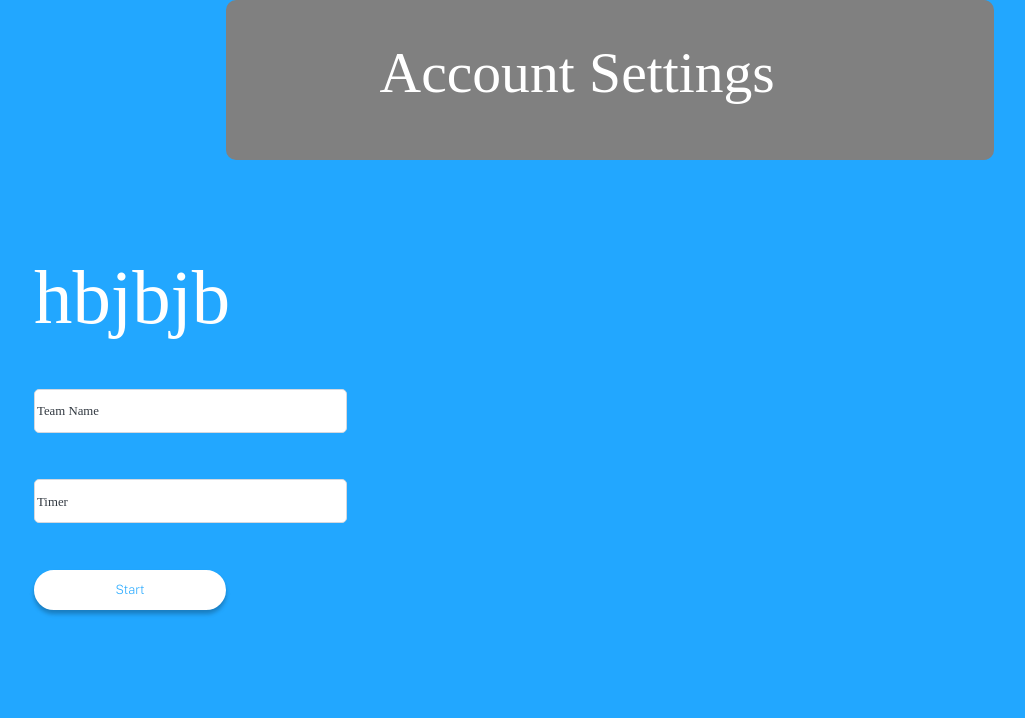
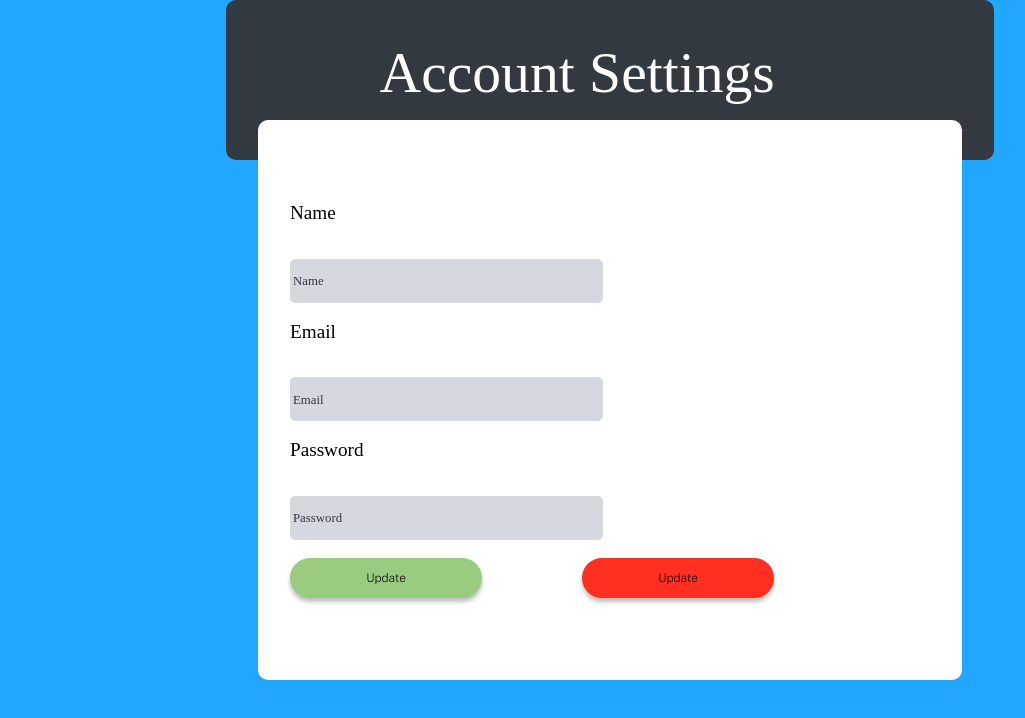
Before and after one commit to indexZ3ro/FIT4002, a React (Create React App) app in the folder client/: page /SettingsPage in a window 1280 px wide. Shown: the top 718 px of the page, without its empty margins (30-1055 px from the left). Built offline with nearby package versions, Linux system fonts and the light colour scheme.

Commit message:
basic setup page done. Only delete button not done

```diff
--- a/client/src/css/SettingsPage.css
+++ b/client/src/css/SettingsPage.css
@@ -26,13 +26,24 @@
     top: 0vh;
     left: 20vw;
     text-align: center;
-    background-color: grey;
+    background-color: #323941;
     height: 20%;
     width: 60%;
     border-radius: 10px; /* add a border radius to make the edges more rounded */
 
 }
-
+.settingsPage-box-white
+{
+    position: absolute;
+    top: 15vh;
+    left: 22.5vw;
+    text-align: center;
+    background-color: white;
+    height: 70%;
+    width: 55%;
+    border-radius: 10px; /* add a border radius to make the edges more rounded */
+    z-index: 1;
+}
 .settingsPage-top{
     display: flex;
     flex-direction: row;
@@ -44,12 +55,20 @@
 .settingsPage-mid{
     display: flex;
     flex-direction: row;
-    height: 90vh;
+    height: 80vh;
     width: 100vw;
 }
 
 .settingsPage-split-left{
     margin-left: 5vw;
+    display: flex;
+    flex-direction: column;
+    justify-content: space-evenly;
+    align-items: flex-start;
+    width: 50vw;
+}
+.settingsPage-split-mid{
+    margin-left: 25vw;
     display: flex;
     flex-direction: column;
     justify-content: space-evenly;
@@ -81,10 +100,10 @@
 .settingsPage-input-label{
     font-family: 'Racing Sans One';
     font-style: normal;
-    font-weight: 400;
-    font-size: 6vw;
+    font-weight: 200;
+    font-size: 1.5vw;
 
-    color: white;
+    color: black;
     margin-bottom: 2vh;
 }
 
@@ -94,6 +113,7 @@
     flex-direction: column;
     height: 50vh;
     justify-content: space-evenly;
+    z-index: 2;
 }
 
 .settingsPage-input-container{
@@ -106,8 +126,8 @@
 
 .settingsPage-button-container{
     display: flex;
-    flex-direction: column;
-    align-items: flex-start;
+    flex-direction: row;
+    align-items: center;
 
 }
 
@@ -116,7 +136,9 @@
     height: 5vh;
     outline: none;
     border: 1px solid #D5D8DE;
+    background-color: #D5D8DE;
     border-radius: 5px;
+
 }
 
 .settingsPage-input::placeholder{
@@ -134,22 +156,8 @@
 
 
 .icon-button{
-    color: white;
+    color: blue;
     font-size: 3vw;
     margin-top: 2vh;
     margin-right: 2vw;
 }
-
-
-/* Image */
-.settingsPage-split-right img{
-    height: 40vh;
-    width: 40vh;
-}
-
-@media only screen and (max-width: 844px) {
-    .settingsPage-split img {
-        width: 15vh;
-        height: 15vh;
-    }
-  }
--- a/client/src/pages/SettingsPage.js
+++ b/client/src/pages/SettingsPage.js
@@ -16,32 +16,52 @@ const SettingsPage = () => {
 
         </div>
       <div className="settingsPage-mid">
-        <div className="settingsPage-split-left">
+        <div className="settingsPage-split-mid">
           <div className="settingsPage-input-wrapper">
-            <div className="settingsPage-input-label">hbjbjb</div>
+
+            <div className="settingsPage-input-label">Name</div>
             <div className="settingsPage-input-container">
               <input
                 className="settingsPage-input"
                 type="text"
-                placeholder="Team Name"
+                placeholder="Name"
               ></input>
             </div>
+            <div className="settingsPage-input-label">Email</div>
             <div className="settingsPage-input-container">
               <input
                 className="settingsPage-input"
                 type="text"
-                placeholder="Timer"
+                placeholder="Email"
               ></input>
             </div>
+            <div className="settingsPage-input-label">Password</div>
             <div className="settingsPage-input-container">
+              <input
+                className="settingsPage-input"
+                type="text"
+                placeholder="Password"
+              ></input>
+            </div>
+            <div>
+            <div className="settingsPage-button-container">
               <TextButton
-                id="start"
-                customStyle={{ color: "#22A7FF" }}
+                id="update"
+                customStyle={{ fontSize: "12px", color: "black", backgroundColor: "#99CB81", borderColor: "#99CB81" }}
               ></TextButton>
+     <TextButton
+                id="update"
+                customStyle={{ marginLeft: "100px",fontSize: "12px", color: "black", backgroundColor: "#FF2F22", borderColor: "#FF2F22" }}
+              ></TextButton>
+
+              </div>
             </div>
-          </div>
+           </div>
         </div>
+
         <div className="settingsPage-split-right">
+          <div className="settingsPage-box-white">
+        </div>
 
         </div>
       </div>
```
